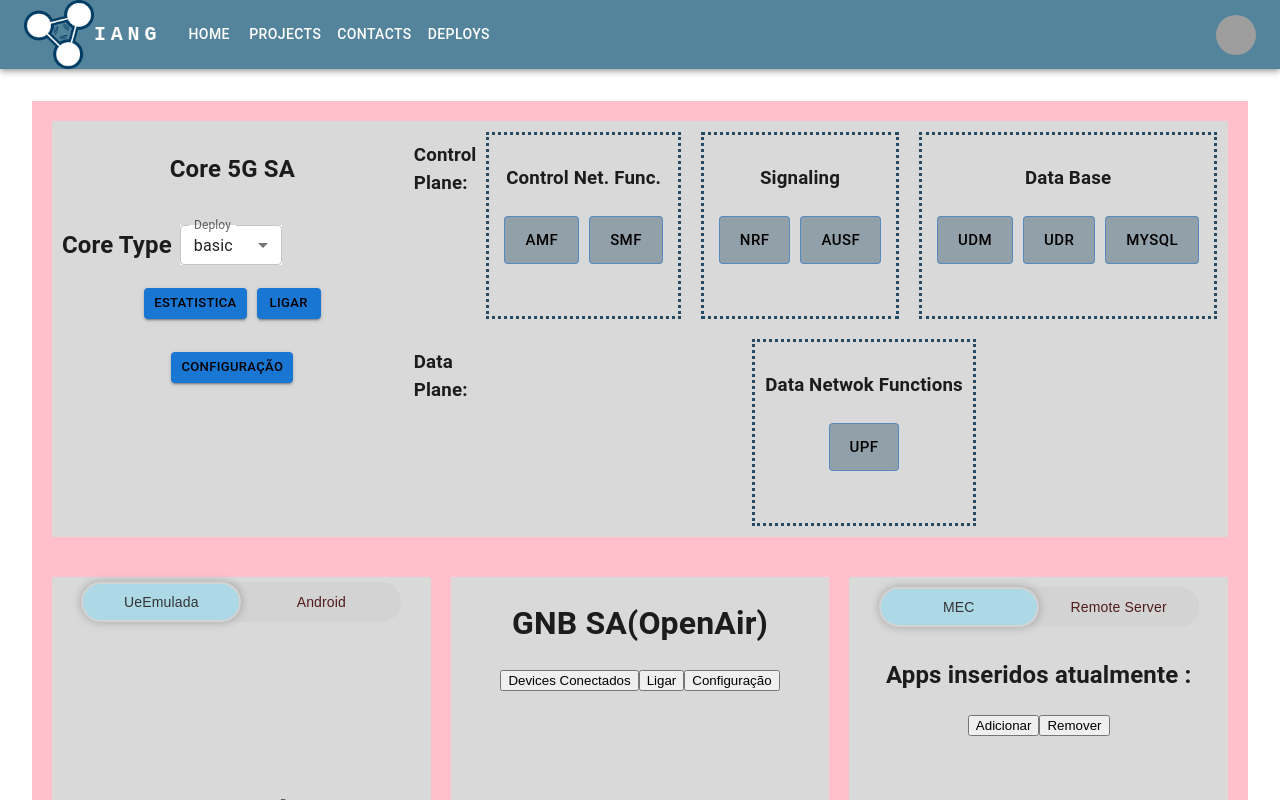
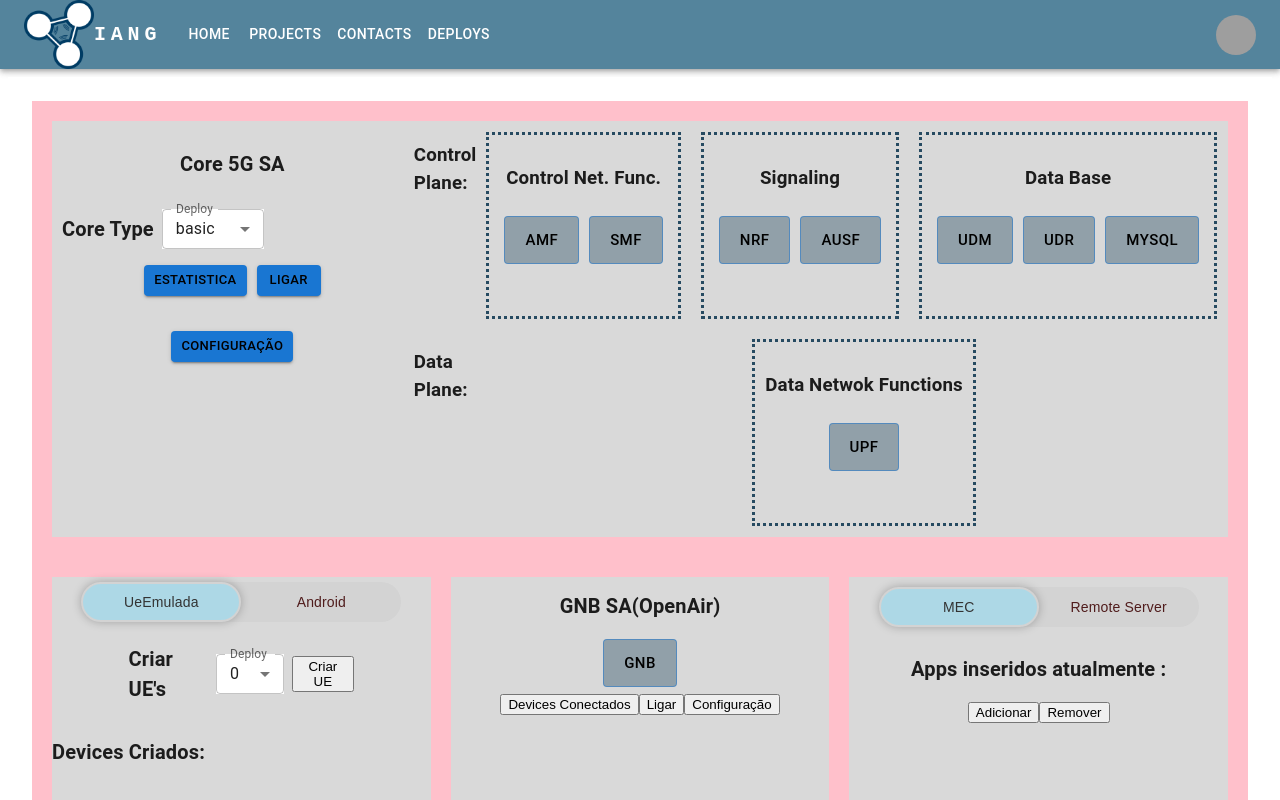
Before and after one commit to mvbs3/Iang5gUI, a React (Create React App) app in the folder front-end/: page /Deploy5gSa in a window 1280 px wide. Shown: the top 800 px of the page. Built offline with nearby package versions, Linux system fonts and the light colour scheme; grey boxes are pictures that could not be loaded.

Commit message:
finalizating all components in screen

```diff
--- a/front-end/src/App.css
+++ b/front-end/src/App.css
@@ -6,7 +6,12 @@
   height: 40vmin;
   pointer-events: none;
 }
-
+h1 {
+  font-size: 20px;
+}
+h2 {
+  font-size: 20px;
+}
 @media (prefers-reduced-motion: no-preference) {
   .App-logo {
     animation: App-logo-spin infinite 20s linear;
--- a/front-end/src/Components/bodyComponents/BodyDeploy5gSA.js
+++ b/front-end/src/Components/bodyComponents/BodyDeploy5gSA.js
@@ -70,7 +70,36 @@ export default function BodyDeplo5g(props) {
     justifyContent: "space-around",
     alignItems: "center",
   };
-
+  function isFunctionOnline(coreFunc, statusCoreFunc) {
+    const online = {
+      backgroundColor: "#264A61",
+      fontSize: "15px",
+      padding: "10px 20px",
+      margin: "5px",
+      color: "black",
+    };
+    const offline = {
+      backgroundColor: "#91a0a9",
+      fontSize: "15px",
+      padding: "10px 20px",
+      margin: "5px",
+      color: "black",
+    };
+    const bug = {
+      backgroundColor: "yellow",
+      fontSize: "15px",
+      padding: "10px 20px",
+      margin: "5px",
+      color: "black",
+    };
+    if (statusCoreFunc[coreFunc] === "Online") {
+      return online;
+    } else if (statusCoreFunc[coreFunc] === "Offline") {
+      return offline;
+    } else {
+      return bug;
+    }
+  }
   return (
     <Box sx={bodyStyle}>
       <div style={wrapBox}>
@@ -78,6 +107,7 @@ export default function BodyDeplo5g(props) {
           componentsBox={componentsBox}
           boxInside={boxInside}
           titleBodyDivider={titleBodyDivider}
+          isFunctionOnline={isFunctionOnline}
         />
       </div>
       <div style={wrapBox}>
@@ -88,6 +118,7 @@ export default function BodyDeplo5g(props) {
         <BoxGnb
           componentsBox={componentsBox}
           titleBodyDivider={titleBodyDivider}
+          isFunctionOnline={isFunctionOnline}
         />
 
         <BoxApps
--- a/front-end/src/Components/boxComponents/BoxCore5g.js
+++ b/front-end/src/Components/boxComponents/BoxCore5g.js
@@ -62,7 +62,7 @@ export default function BoxCore5g(props) {
             buttonCoreStyle={buttonCoreStyle}
           />
           <BoxCore5gEnviromentFunctions
-            isFunctionOnline={isFunctionOnline}
+            isFunctionOnline={props.isFunctionOnline}
             deploy={deploy}
           />
         </div>
--- a/front-end/src/Components/boxComponents/BoxGnb.js
+++ b/front-end/src/Components/boxComponents/BoxGnb.js
@@ -1,7 +1,12 @@
 import * as React from "react";
+import { useState } from "react";
 import Box from "@mui/material/Box";
+import DialogButton from "../auxiliarComponents/DialogButton";
 
 export default function BoxGnb(props) {
+  const [statusGnb, setStatusGnb] = useState({
+    GNB: "Offline",
+  });
   return (
     <Box sx={props.componentsBox}>
       <div style={props.titleBodyDivider}>
@@ -9,12 +14,19 @@ export default function BoxGnb(props) {
           <h1 style={{ textAlign: "center" }}>GNB SA(OpenAir) </h1>
         </div>
 
-        <div
+        <Box
           style={{
             display: "flex",
             justifyContent: "flex-end",
           }}
-        ></div>
+        ></Box>
+        <Box>
+          <DialogButton
+            CoreComponnents="GNB"
+            StyleButton={props.isFunctionOnline("GNB", statusGnb)}
+          ></DialogButton>
+        </Box>
+
         <div>
           <button>Devices Conectados</button>
           <button>Ligar</button>
--- a/front-end/src/Components/boxComponents/BoxUe.js
+++ b/front-end/src/Components/boxComponents/BoxUe.js
@@ -12,20 +12,39 @@ export default function BoxUe(props) {
     alignItems: "center",
     maxHeight: "100%",
   };
+  const devicesStyle = {
+    flexDirection: "row",
+    display: "flex",
+    justifyContent: "center",
+    alignItems: "center",
+    maxHeight: "100%",
+  };
   const options = { select1: "UeEmulada", select2: "Android" };
   const [toggleValue, setToggleValue] = useState("select1");
+  function displayDevices(ueNumber) {
+    let a = [];
+    for (var i = 0; i < ueNumber; i++) {
+      a.push(
+        <div style={devicesStyle}>
+          teste
+          <br />
+        </div>
+      );
+    }
+    return a;
+  }
   return (
     <Box sx={props.componentsBox}>
       <div style={props.titleBodyDivider}>
-        <div style={{ height: "100%", paddingTop: "5px" }}>
+        <Box sx={{ maxHeight: "50%", padding: "5px" }}>
           <ToggleSelector
             options={options}
             toggleValue={toggleValue}
             setToggleValue={setToggleValue}
           />
-        </div>
-        <div style={{ height: "100%" }}>
-          <div style={dropdownBoxStyle}>
+        </Box>
+        <Box sx={{ maxHeight: "50%" }}>
+          <Box style={dropdownBoxStyle}>
             <h2> Criar UE's</h2>
             <DropdownGeneric
               Elements={ueNumber}
@@ -33,8 +52,15 @@ export default function BoxUe(props) {
               Select={numUe}
               setSelect={setNumUe}
             />
-          </div>
-        </div>
+            <button> Criar UE</button>
+          </Box>
+        </Box>
+        <Box sx={{ maxHeight: "100%", width: "100%" }}>
+          <Box sx={{}}>
+            <h2> Devices Criados: </h2>
+          </Box>
+          <Box sx={{}}>{displayDevices(numUe)}</Box>
+        </Box>
       </div>
     </Box>
   );
```
Also changed, not shown: 1 other file (tests, documents, lock files or other folders).
